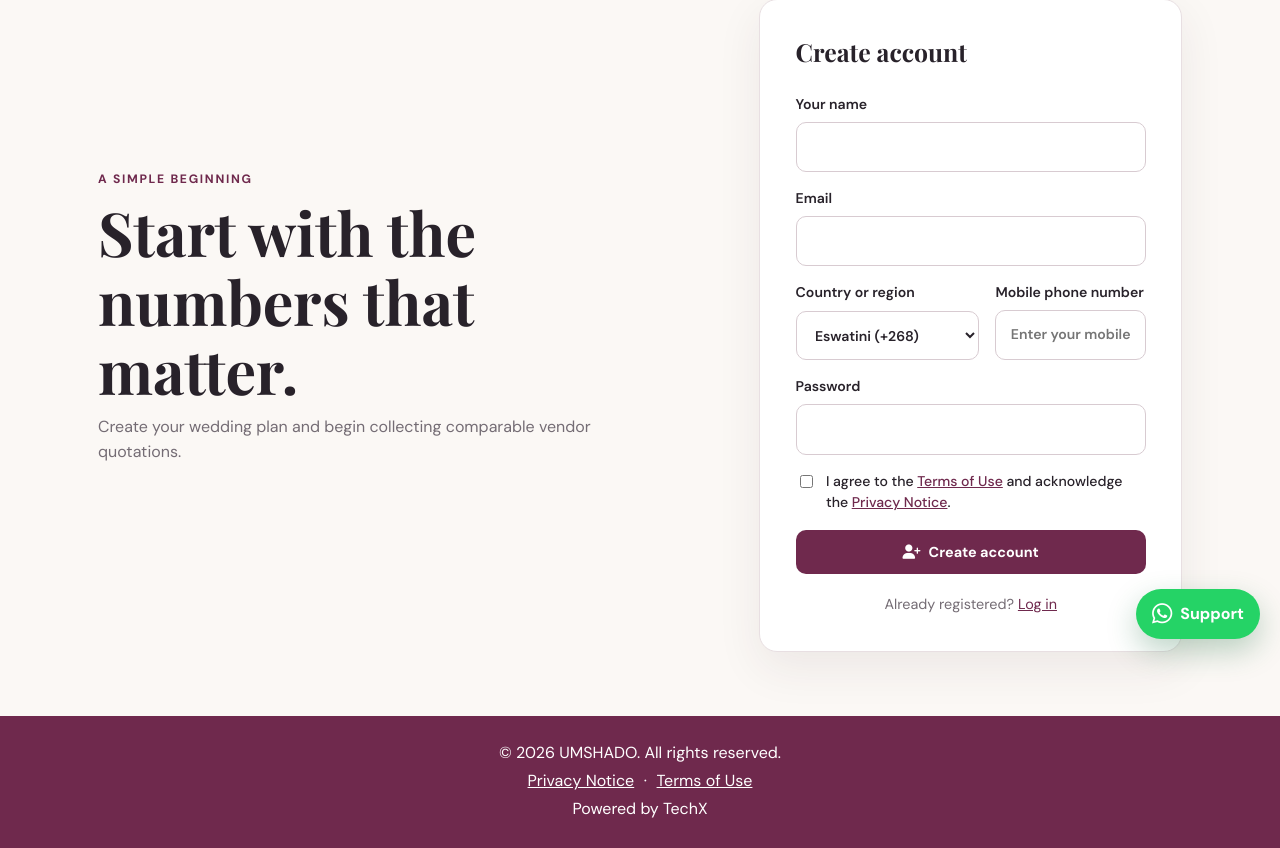
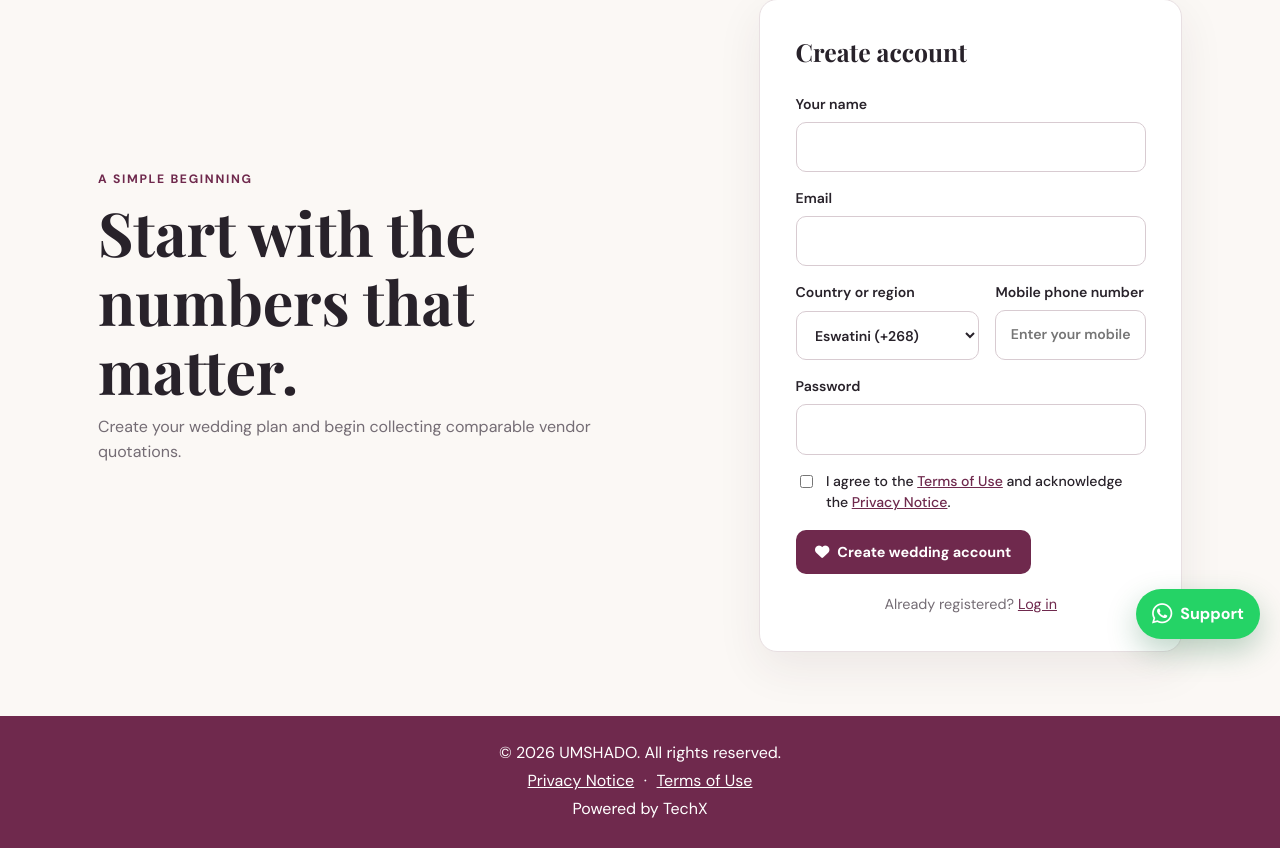
Before and after one commit to Tmazst/Wedding-Planner, a Flask app: page /register in a window 1280 px wide. Shown: the part 141-989 px from the top of the page. Run offline with Flask 3, Linux system fonts and the light colour scheme; parts of the project's set-up code (start-up, migrations or seed data) failed here and were passed over.

Commit message:
Add vendor option to UMSHADO registration form

```diff
--- a/app/templates/auth/register.html
+++ b/app/templates/auth/register.html
@@ -13,7 +13,15 @@
     {{ phone_fields(countries, selected_country, phone_value) }}
     <label>Password<input type="password" name="password" minlength="6" required autocomplete="new-password"></label>
     <label class="consent-check"><input type="checkbox" name="accept_terms" value="yes" required><span>I agree to the <a href="{{ url_for('main.terms') }}" target="_blank" rel="noopener">Terms of Use</a> and acknowledge the <a href="{{ url_for('main.privacy') }}" target="_blank" rel="noopener">Privacy Notice</a>.</span></label>
-    <button class="button primary" type="submit"><i class="fa-solid fa-user-plus" aria-hidden="true"></i> Create account</button>
+    <div class="account-type-actions">
+      <button class="button primary" type="submit"><i class="fa-solid fa-heart" aria-hidden="true"></i> Create wedding account</button>
+      {% if not invite_token and config.VENDOR_FEATURE_ENABLED and config.VENDOR_ACCOUNT_INTEGRATION_ENABLED %}
+        <button class="button secondary" type="submit" formaction="{{ url_for('shared_vendors.register_vendor_account') }}"><i class="fa-solid fa-store" aria-hidden="true"></i> I am a vendor</button>
+      {% endif %}
+    </div>
+    {% if not invite_token and config.VENDOR_FEATURE_ENABLED and config.VENDOR_ACCOUNT_INTEGRATION_ENABLED %}
+      <p class="muted">Vendor accounts are managed through Event Organiser (Umcimby), but you can start the registration here.</p>
+    {% endif %}
     <p class="form-foot">Already registered? <a href="{{ url_for('main.login', invite=invite_token) }}">Log in</a></p>
   </form>
 </section>
```
